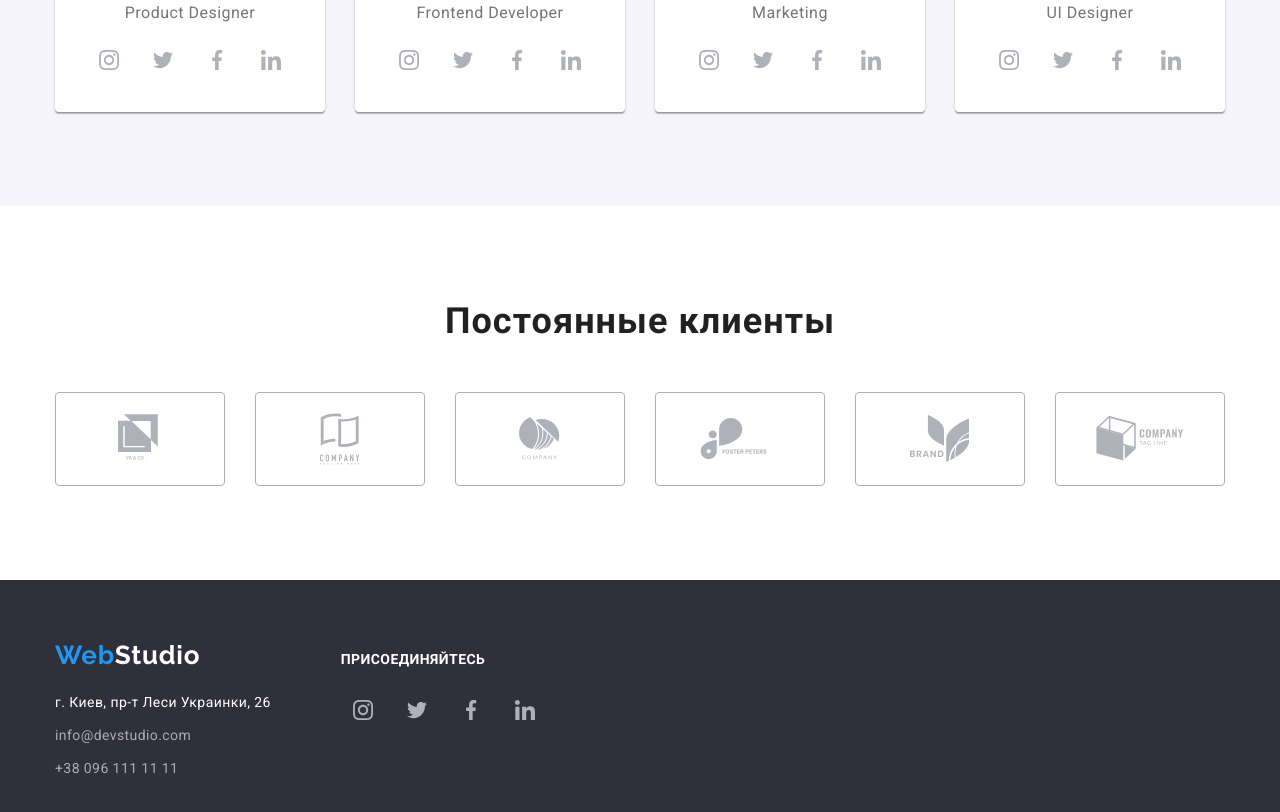
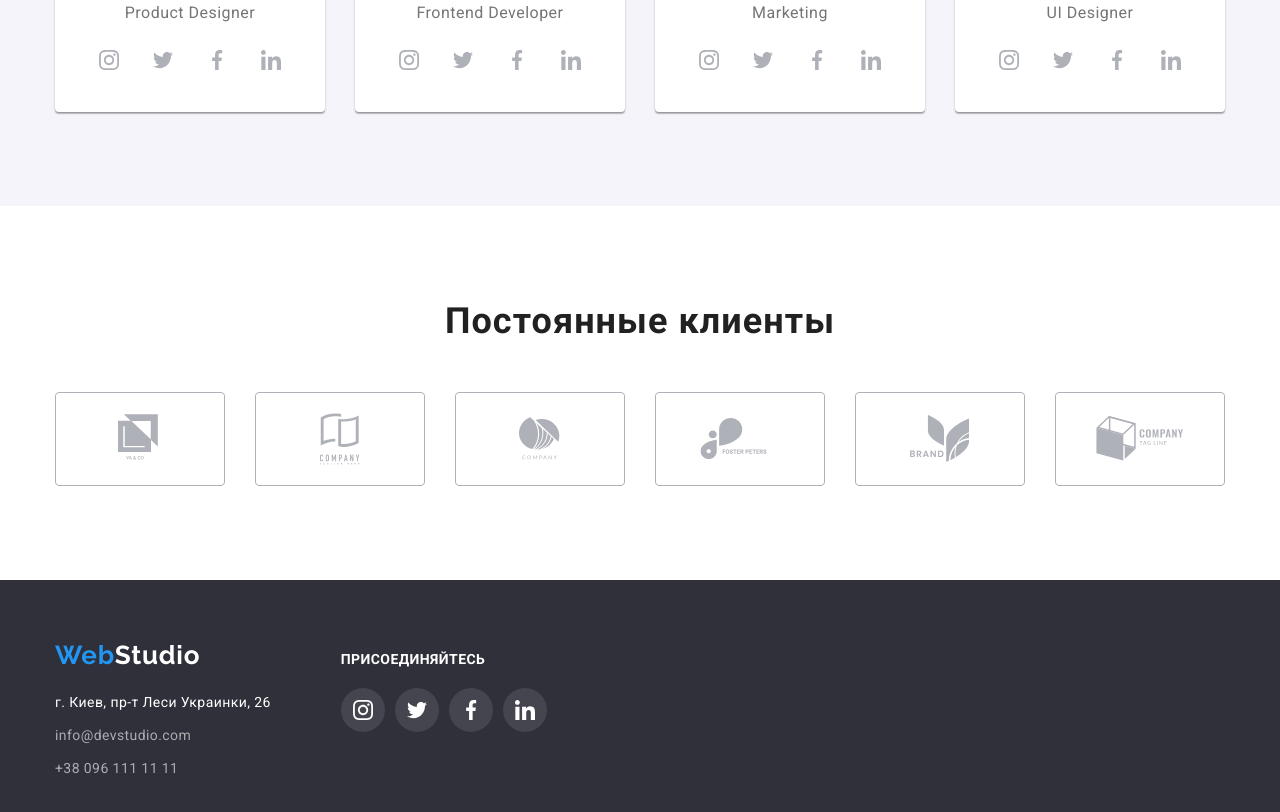
Before and after one commit to VladKryvenko/goit-markup-hw-04, a plain HTML site: page index.html in a window 1280 px wide. Shown: the part 2100-2912 px from the top of the page. Drawn offline with nearby package versions, Linux system fonts and the light colour scheme.

Commit message:
footer updates

```diff
--- a/css/style.css
+++ b/css/style.css
@@ -454,7 +454,7 @@ footer{
 	display: flex;
 }
 
-footer ~ .social-container__link{
+footer .social-container__link{
 	background: rgba(255, 255, 255, 0.1);
 	color: #ffffff;
 }
```
